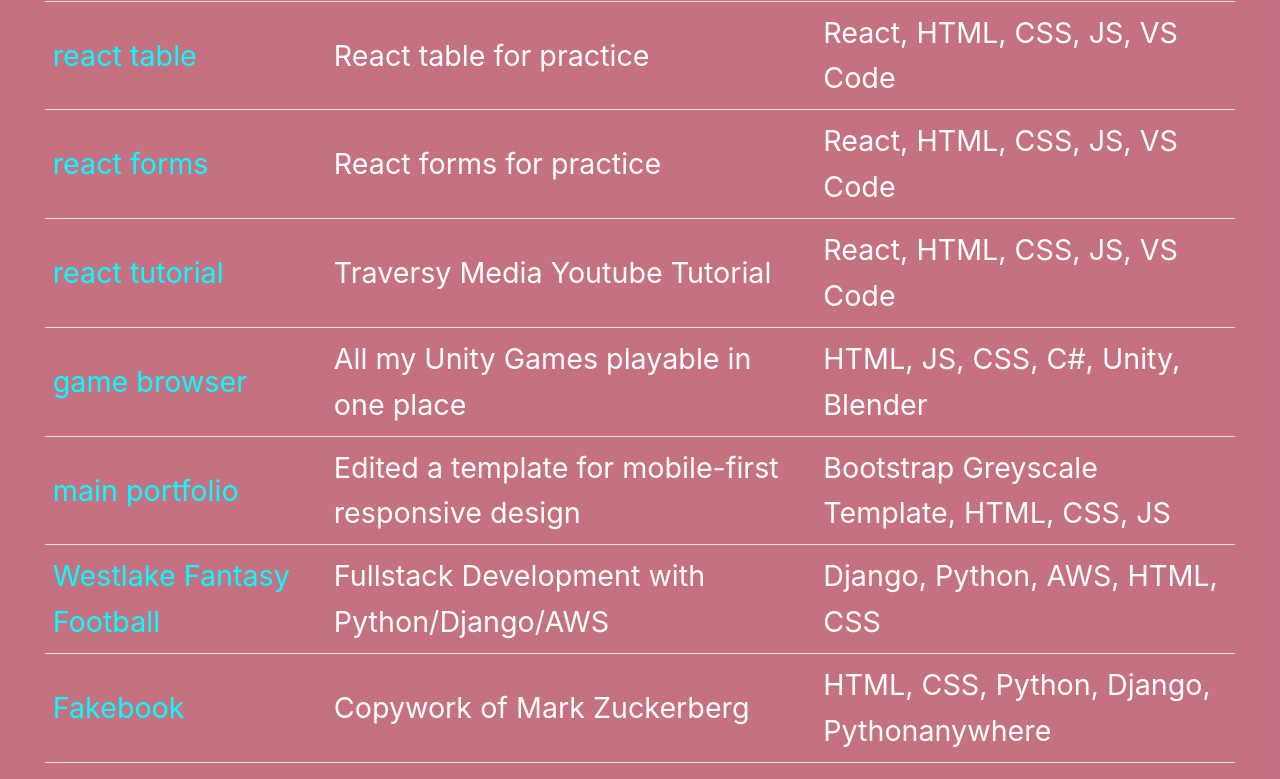
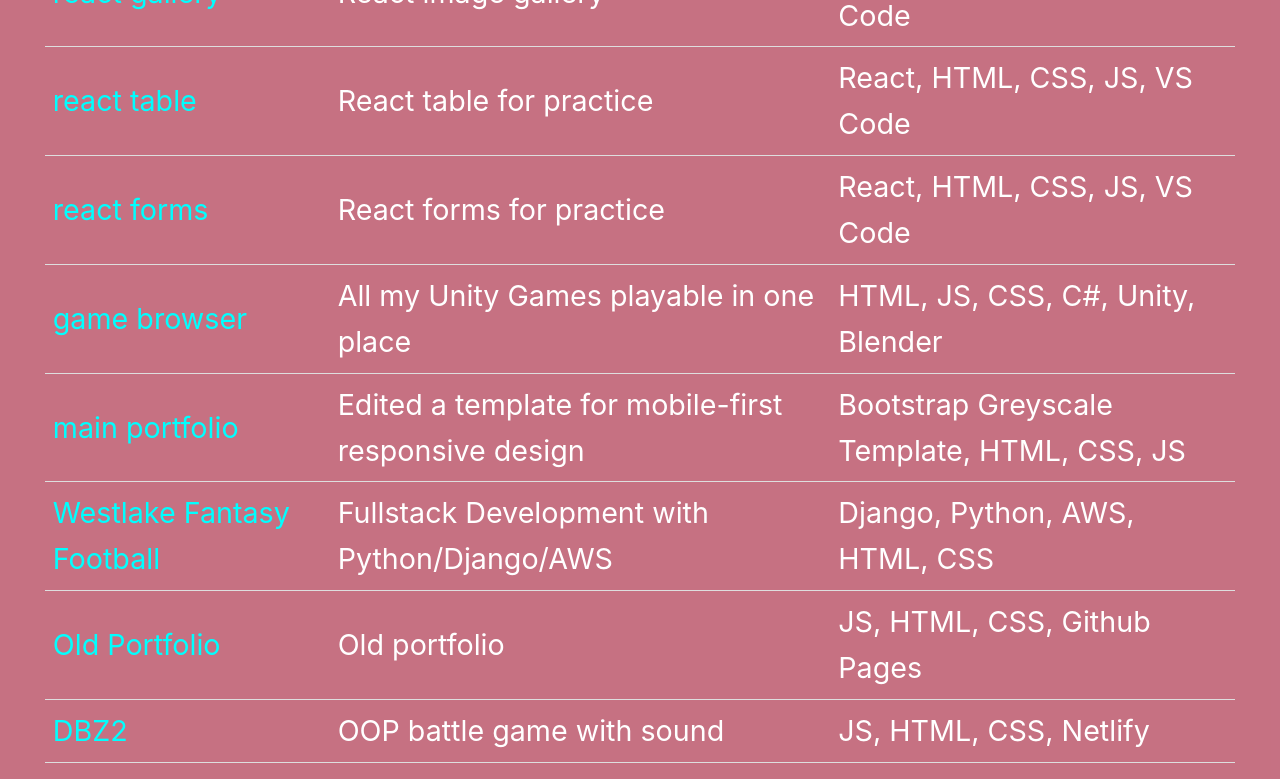
Before and after one commit to codejoy-wins/React-Portfolio, a React (Create React App) app: page / in a window 1280 px wide. Shown: the part 2000-2779 px from the top of the page. Built offline with nearby package versions, Linux system fonts and the light colour scheme.

Commit message:
dad said

```diff
--- a/src/App.js
+++ b/src/App.js
@@ -19,16 +19,16 @@ class App extends Component {
     },
     projects: [
       {
+        "name": "Blasphemy",
+        "lynk": "https://eloquent-meninsky-66f587.netlify.com/",
+        "desc": "To cheer you up",
+        "tech": "JS, HTML, CSS, React, Hooks, God"
+      },
+      {
         "name": "Twelve Articles",
         "lynk": "https://clever-rosalind-14684b.netlify.com/",
         "desc": "My LinkedIn Articles",
         "tech": "React"
-      },
-      {
-        "name": "Blasphemy",
-        "lynk": "https://eloquent-meninsky-66f587.netlify.com/",
-        "desc": "To cheer you up",
-        "tech": "JS, HTML, CSS, React, Hooks, God"
       },
       {
         "name": "React Hooks",
@@ -108,13 +108,6 @@ class App extends Component {
 
       },
       {
-        "name": "react tutorial",
-        "lynk": "https://goofy-snyder-724a97.netlify.com/",
-        "desc": "Traversy Media Youtube Tutorial",
-        "tech": "React, HTML, CSS, JS, VS Code",
-
-      },
-      {
         "name": "game browser",
         "lynk": "https://cocky-leavitt-f7e993.netlify.com/",
         "desc": "All my Unity Games playable in one place",
@@ -133,12 +126,6 @@ class App extends Component {
         "tech": "Django, Python, AWS, HTML, CSS",
       },
       {
-        "name": "Fakebook",
-        "lynk": "http://codejoywins.pythonanywhere.com/",
-        "desc": "Copywork of Mark Zuckerberg",
-        "tech": "HTML, CSS, Python, Django, Pythonanywhere"
-      },
-      {
         "name": "Old Portfolio",
         "lynk": "https://happy-mirzakhani-505c0a.netlify.com/",
         "desc": "Old portfolio",
@@ -149,12 +136,6 @@ class App extends Component {
         "lynk": "https://keen-pare-61d7ca.netlify.com/",
         "desc": "OOP battle game with sound",
         "tech": "JS, HTML, CSS, Netlify"
-      },
-      {
-        "name": "todo list tutorial",
-        "lynk": "https://hardcore-kowalevski-0d0795.netlify.com/",
-        "desc": "Youtube React tutorial todo list",
-        "tech": "React, JS, HTML, CSS, Netlify"
       },
       {
         "name": "DJ Alien",
@@ -171,19 +152,18 @@ class App extends Component {
     ],
     // https://tender-shannon-7c069f.netlify.com/
     // https://eloquent-meninsky-66f587.netlify.com/
-    // Drake song and it's alright (happy song)
     permaProjects: [
+      {
+        "name": "Blasphemy",
+        "lynk": "https://eloquent-meninsky-66f587.netlify.com/",
+        "desc": "To cheer you up",
+        "tech": "JS, HTML, CSS, React, Hooks, God"
+      },
       {
         "name": "Twelve Articles",
         "lynk": "https://clever-rosalind-14684b.netlify.com/",
         "desc": "My LinkedIn Articles",
         "tech": "React, God"
-      },
-      {
-        "name": "Blasphemy",
-        "lynk": "https://eloquent-meninsky-66f587.netlify.com/",
-        "desc": "To cheer you up",
-        "tech": "JS, HTML, CSS, React, Hooks, God"
       },
       {
         "name": "React Hooks",
@@ -232,42 +212,30 @@ class App extends Component {
           "lynk": "https://kind-babbage-529f5c.netlify.com/",
           "desc": "React color manipulation",
           "tech": "React, HTML, CSS, JS, VS Code",
-
       },
       {
           "name": "react speed",
           "lynk": "https://admiring-allen-88af04.netlify.com/",
           "desc": "React speed manipulation",
           "tech": "React, HTML, CSS, JS, VS Code",
-
       },
       {
           "name": "react gallery",
           "lynk": "https://dazzling-keller-4338a6.netlify.com/?fooled",
           "desc": "React image gallery",
           "tech": "React, HTML, CSS, JS, VS Code",
-
       },
       {
         "name": "react table",
         "lynk": "https://eager-bhaskara-18e28d.netlify.com/",
         "desc": "React table for practice",
         "tech": "React, HTML, CSS, JS, VS Code",
-
       },
       {
         "name": "react forms",
         "lynk": "https://distracted-saha-afe3a3.netlify.com/",
         "desc": "React forms for practice",
         "tech": "React, HTML, CSS, JS, VS Code",
-
-      },
-      {
-        "name": "react tutorial",
-        "lynk": "https://goofy-snyder-724a97.netlify.com/",
-        "desc": "Traversy Media Youtube Tutorial",
-        "tech": "React, HTML, CSS, JS, VS Code",
-
       },
       {
         "name": "game browser",
@@ -288,12 +256,6 @@ class App extends Component {
         "tech": "Django, Python, AWS, HTML, CSS",
       },
       {
-        "name": "Fakebook",
-        "lynk": "http://codejoywins.pythonanywhere.com/",
-        "desc": "Copywork of Mark Zuckerberg",
-        "tech": "HTML, CSS, Python, Django, Pythonanywhere"
-      },
-      {
         "name": "Old Portfolio",
         "lynk": "https://happy-mirzakhani-505c0a.netlify.com/",
         "desc": "Old portfolio",
@@ -304,12 +266,6 @@ class App extends Component {
         "lynk": "https://keen-pare-61d7ca.netlify.com/",
         "desc": "OOP battle game with sound",
         "tech": "JS, HTML, CSS, Netlify"
-      },
-      {
-        "name": "todo list tutorial",
-        "lynk": "https://hardcore-kowalevski-0d0795.netlify.com/",
-        "desc": "Youtube React tutorial todo list",
-        "tech": "React, JS, HTML, CSS, Netlify"
       },
       {
         "name": "DJ Alien",
```
